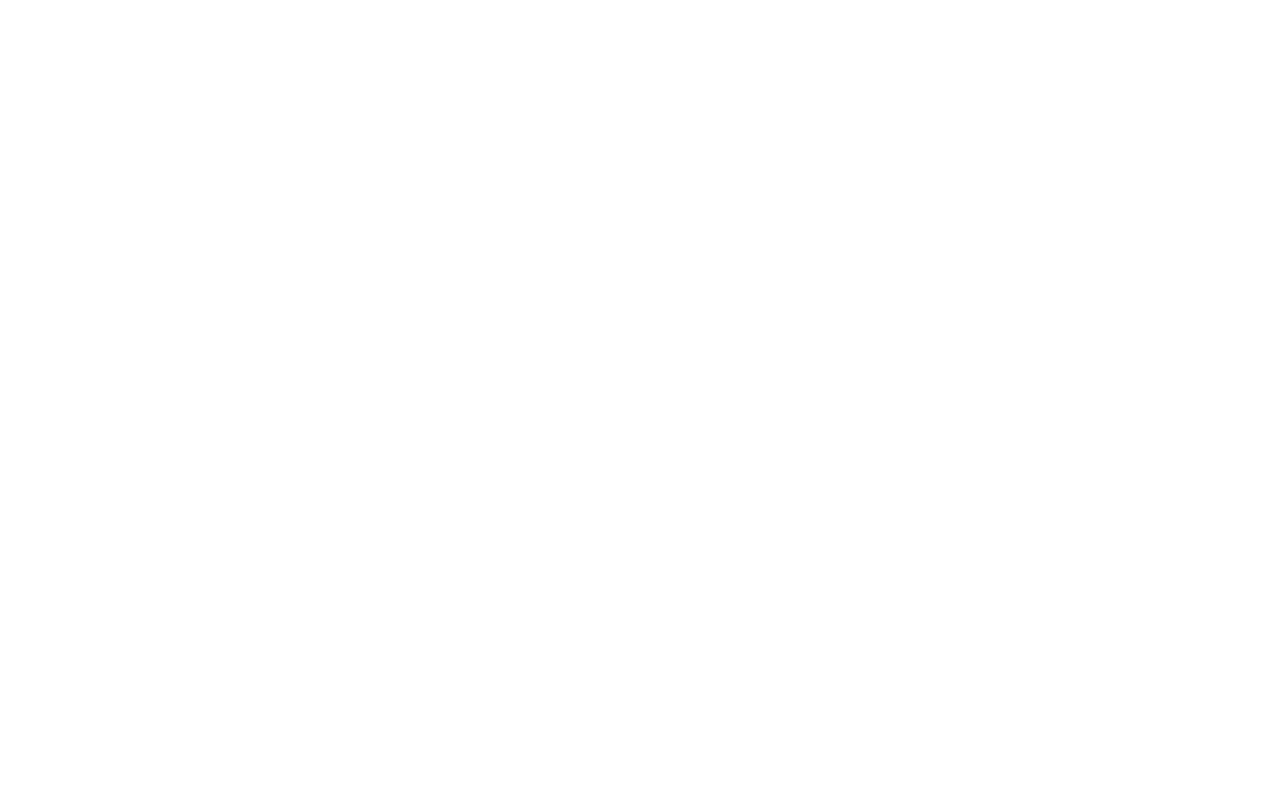
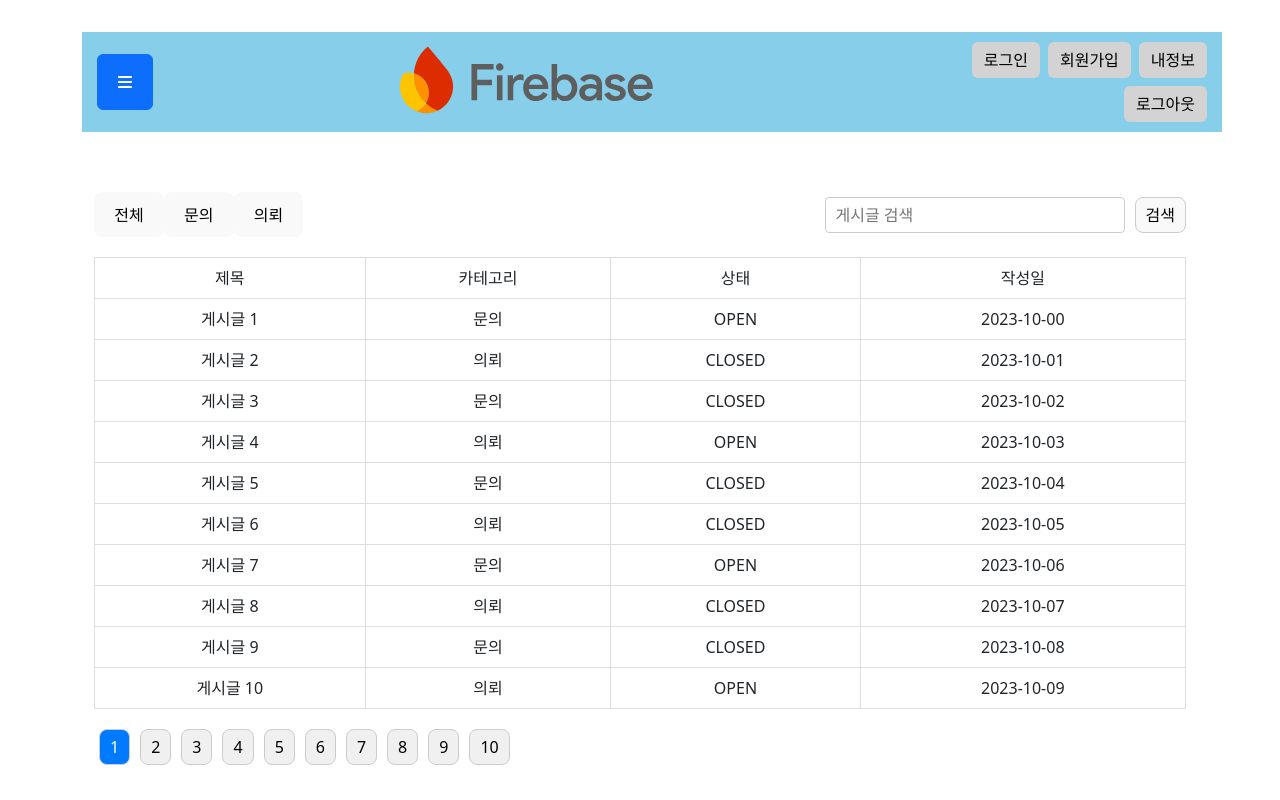
Before and after one commit to SJC-s/CanReform, a React (Vite) app: page /bulletin-board in a window 1280 px wide. Before the commit this address had no page. Shown: the top 800 px of the page. Built offline with nearby package versions, Linux system fonts and the light colour scheme.

Commit message:
#4 공용 메뉴 설계 App.jsx에 적용 완료. 테스트용 로고를 svg로 바꿔봄. 그림 파일의 경우 영역 전체에 css가 들어가니 svg파일이 적절해보이나 찾기 어려울 것이라 생각됨.

```diff
--- a/src/App.jsx
+++ b/src/App.jsx
@@ -1,22 +1,37 @@
-import { BrowserRouter as Router, Routes, Route } from 'react-router-dom';
+import 'bootstrap/dist/css/bootstrap.min.css';
 import './App.css'
-import Layout from "./Layout.jsx";
-import 'bootstrap/dist/css/bootstrap.min.css'
+import MainScroll from "./commponent/RfMain/MainScroll.jsx";
+import { BrowserRouter, Route, Routes, Link } from 'react-router-dom';
+import ReformBoard from './commponent/RfBoard/ReformBoard.jsx';
+import Layout from "./Layout.jsx"; // 게시판 컴포넌트
 
+export default function App () {
 
+    return (
+        <BrowserRouter>
+            <div className="App">
+                {/* 헤더 메뉴*/}
+                {/*<header>*/}
+                {/*    <nav className="navbar">*/}
+                {/*        <ul>*/}
+                {/*            <li>*/}
+                {/*                <Link to="/">메인</Link>  메인 페이지로 이동*/}
+                {/*            </li>*/}
+                {/*            <li>*/}
+                {/*                <Link to="/bulletin-board">게시판</Link>  게시판 페이지로 이동*/}
+                {/*            </li>*/}
+                {/*        </ul>*/}
+                {/*    </nav>*/}
+                {/*</header>*/}
 
-function App() {
-
-
-  return (
-    <>
-        <Router>
-            <Routes>
-                <Route path="/" element={<Layout/>}/>
-            </Routes>
-        </Router>
-    </>
-  )
+                {/* 페이지 라우팅 설정 */}
+                <Routes>
+                    <Route element={<Layout/>}>
+                        <Route path="/" element={<MainScroll />} /> {/* 메인 페이지 */}
+                        <Route path="/bulletin-board" element={<ReformBoard />} /> {/* 게시판 페이지 */}
+                    </Route>
+                </Routes>
+            </div>
+        </BrowserRouter>
+    );
 }
-
-export default App
--- a/src/Layout.css
+++ b/src/Layout.css
@@ -1,19 +1,21 @@
-body, html {
-    margin: 0;
-    padding: 0;
-    width: 100%;  /* 화면 너비 */
-    height: 100%; /* 화면 높이 */
-    overflow: hidden; /* 스크롤바 숨기기 (원하는 경우) */
+.container {
+    position : relative;
+    padding-top : 80px;
+    padding-bottom : 80px;
 }
-
 .header-custom{
-    background-color: lightcyan; /* 원하는 색상 코드로 변경 가능 */
+    position : absolute;
+    top : 0;
+    display : flex;
+    width : 100%;
+    height : 100px;
+    z-index : 100;
+    background-color: skyblue;
     padding: 15px;
 }
 
 .spread-button .dropdown-toggle{
     padding : 15px 20px;
-
 }
 .spread-button .dropdown-toggle::after{
     display: none;
@@ -26,17 +28,16 @@ body, html {
     transition: filter 300ms;
 }
 .logo:hover {
-    filter: drop-shadow(0 0 1em #646cffaa);
+    filter: drop-shadow(0 0 1em #d63384);
 }
 .logo.react:hover {
-    filter: drop-shadow(0 0 1em #61dafbaa);
+    filter: drop-shadow(0 0 1em #d63384);
 }
 
 .logo-image{
     margin-top : -12px;
     width : 700px;
     height : 70px;
-
 }
 
 .logo-image:hover{
@@ -44,37 +45,27 @@ body, html {
 }
 
 .nav-custom>button{
-    background-color : lightgreen;
-    color : maroon;
+    background-color : lightgrey;
+    color : black;
     border : none;
 }
 
-#root {
-    width: 100vw; /* viewport width에 맞춤 */
-    height: 100vh; /* viewport height에 맞춤 */
-    display: flex;
-    flex-direction: column; /* 수직으로 요소 정렬 */
+.nav-custom>button:hover{
+    background-color : dimgray;
+    color : cornsilk;
 }
 
-.btn-menu {
-    position: absolute; /* 절대 위치 지정 */
-    top: 10px; /* 원하는 위치로 조정 */
-    left: 10px; /* 왼쪽에서 10px 떨어진 위치 */
-}
-
-.container {
-    margin : 0;
-    padding : 0;
-    width : 1440px;
-    height : 1000px;
-}
 
 footer {
-    box-sizing: content-box;
-    position : fixed;
-    width : 1300px;
+    position : absolute;
+    bottom : 0;
+    width : 100%;
     height : 100px;
-    padding : 0 12px;
-    background-color : lightcyan;
-    bottom : 0;
+    background-color : skyblue;
+    display : flex;
+    justify-content: center;
+    align-items: center;
 }
+footer>p{
+    margin : 0;
+}
--- a/src/Layout.jsx
+++ b/src/Layout.jsx
@@ -1,69 +1,19 @@
-import {Outlet} from "react-router-dom";
-import {
-    Button, Col, Container,
-    DropdownButton,
-    DropdownItem,
-    Nav, Row
-} from 'react-bootstrap';
-import './Layout.css'
-import {FontAwesomeIcon} from "@fortawesome/react-fontawesome";
-import {faBars} from "@fortawesome/free-solid-svg-icons";
-
-
-
-
-function SpreadBtn() {
-    return (
-    <DropdownButton className="spread-button" drop="down" title={
-        <FontAwesomeIcon icon={faBars}/>
-    }>
-
-        <DropdownItem>홈페이지</DropdownItem>
-        <DropdownItem>게시판</DropdownItem>
-        <DropdownItem>일정관리</DropdownItem>
-    </DropdownButton>
-    );
-}
+import { Outlet } from "react-router-dom";
+import './Layout.css';
+import LayoutHeader from "./LayoutHeader.jsx";
+import LayoutFooter from "./LayoutFooter.jsx";
+import {Col, Container} from 'react-bootstrap';
 
 
 export default function Layout() {
     return (
-        <Container fluid>
-            <Row>
+        <Container fluid className="container">
+            <LayoutHeader/>
                 <Col xs={12}>
-                    {/* Header */}
-                    <div className="d-flex justify-content-between align-items-center header-custom">
-                        <SpreadBtn className="justify-content-start"/>
-                        <div className="logo justify-content-center">
-                            <img src="http://lonelyplanet.co.kr/upload/moduleBasic/e36b45e8-f88f-45eb-9240-88d7bee2ddac.jpg" alt="LOGO" className="logo-image"/>
-                        </div>
-                        <Nav className="justify-content-end gap-2 nav-custom">
-                            <Button>로그인</Button>
-                            <Button>회원가입</Button>
-                            <Button>내정보</Button>
-                            <Button>로그아웃</Button>
-                        </Nav>
-                    </div>
-                    <hr/>
-                </Col>
-            </Row>
-            <Row>
-                <Col xs={12}>
-
-                </Col>
-            </Row>
-            <Row>
-                <Col xs={12}>
+                    {/* 페이지별 콘텐츠가 여기 Outlet에 렌더링됨 */}
                     <Outlet />
                 </Col>
-            </Row>
-            <Row>
-                <Col xs={12}>
-                    <footer>
-                        <p>@COPYLEFT</p>
-                    </footer>
-                </Col>
-            </Row>
+            <LayoutFooter/>
         </Container>
-    )
+    );
 }
--- /dev/null
+++ b/src/LayoutFooter.jsx
@@ -0,0 +1,24 @@
+import { Outlet } from "react-router-dom";
+import { Col, Row } from 'react-bootstrap';
+import './Layout.css';
+
+
+export default function LayoutFooter() {
+    return (
+        <>
+            <Row>
+                <Col xs={12}>
+                    {/* 페이지별 콘텐츠가 여기 Outlet에 렌더링됨 */}
+                    <Outlet />
+                </Col>
+            </Row>
+            <Row>
+                <Col xs={12}>
+                    <footer>
+                        <p>@COPYLEFT</p>
+                    </footer>
+                </Col>
+            </Row>
+        </>
+    );
+}
--- /dev/null
+++ b/src/LayoutHeader.jsx
@@ -0,0 +1,39 @@
+import { Button, Col, DropdownButton, DropdownItem, Nav, Row } from 'react-bootstrap';
+import './Layout.css';
+import { FontAwesomeIcon } from "@fortawesome/react-fontawesome";
+import { faBars } from "@fortawesome/free-solid-svg-icons";
+import {Link} from "react-router-dom";
+import logo_sample from '../public/upload/logo_sample.svg';
+
+function SpreadBtn() {
+    return (
+        <DropdownButton className="spread-button" drop="down" title={<FontAwesomeIcon icon={faBars} />}>
+            <DropdownItem><Link to="/">홈페이지</Link></DropdownItem>
+            <DropdownItem><Link to="/bulletin-board">게시판</Link></DropdownItem>
+            <DropdownItem>일정관리</DropdownItem>
+        </DropdownButton>
+    );
+}
+
+export default function LayoutHeader() {
+    return (
+        <>
+            <Row>
+                <Col xs={12}>
+                    <div className="d-flex justify-content-between align-items-center header-custom">
+                        <SpreadBtn />
+                        <div className="logo justify-content-center">
+                            <img src={logo_sample} alt="LOGO" className="logo-image" />
+                        </div>
+                        <Nav className="justify-content-end gap-2 nav-custom">
+                            <Button>로그인</Button>
+                            <Button>회원가입</Button>
+                            <Button>내정보</Button>
+                            <Button>로그아웃</Button>
+                        </Nav>
+                    </div>
+                </Col>
+            </Row>
+        </>
+    );
+}
```
Also changed, not shown: public/upload/logo_sample.svg (added).
